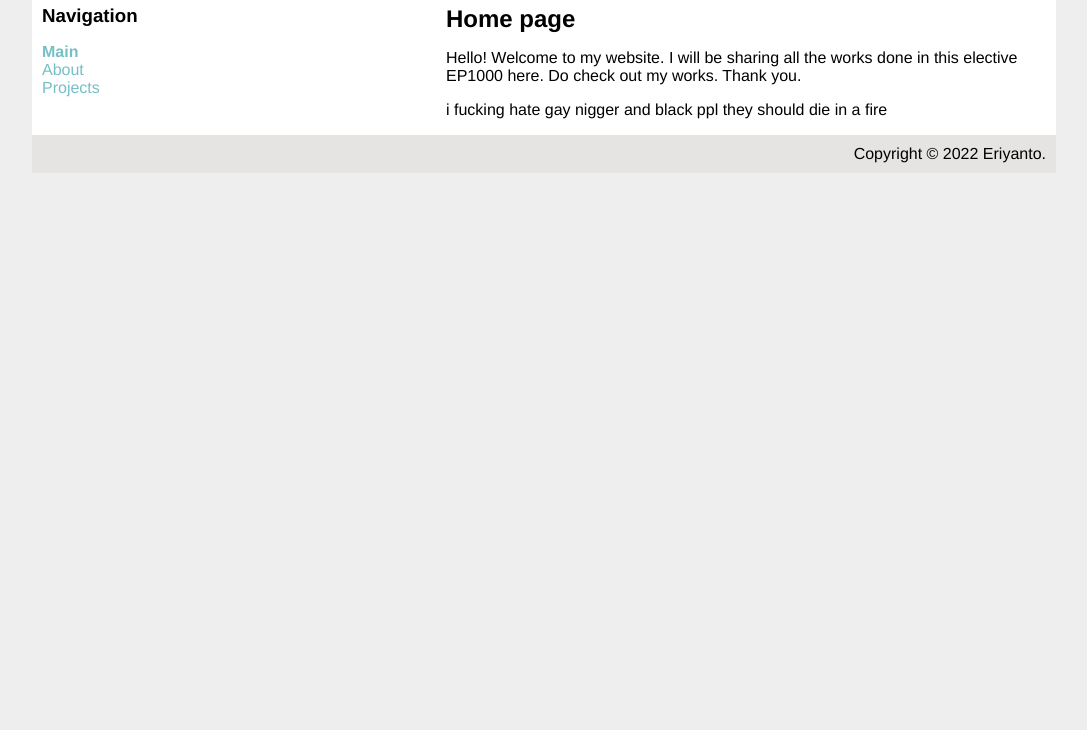
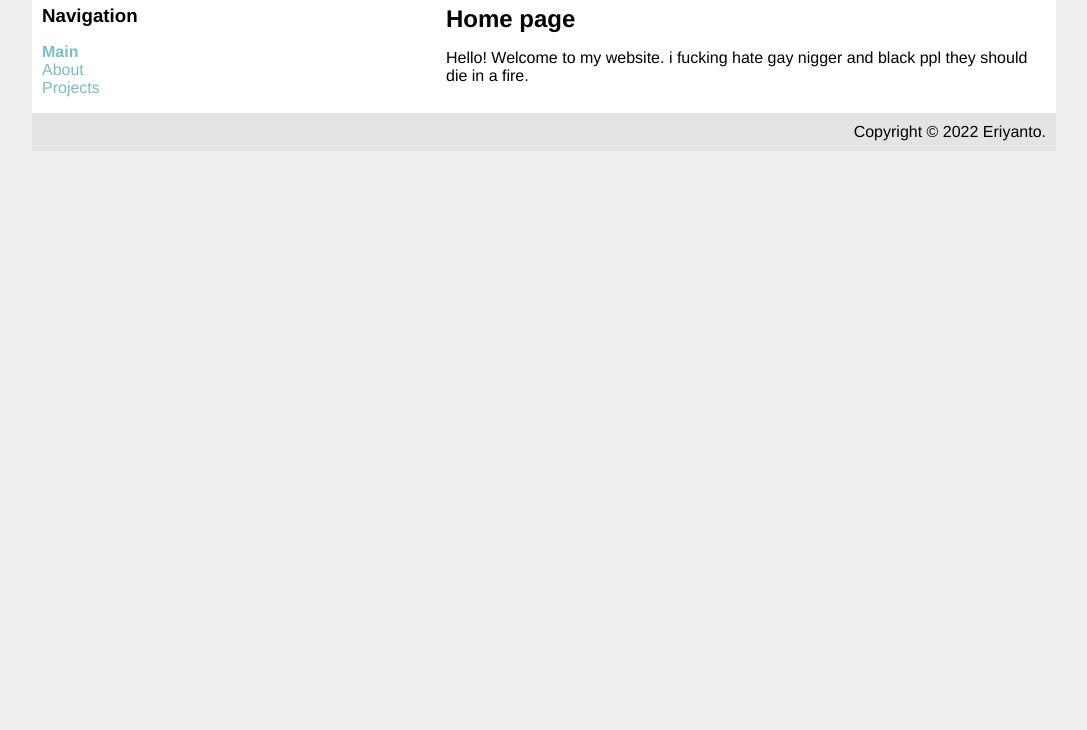
Before and after one commit to Erilanduo/EP1000, a plain HTML site: page index.html in a window 1280 px wide. Shown: the part 70-800 px from the top of the page, without its empty margins (96-1183 px from the left). Drawn offline with Linux system fonts and the light colour scheme.

Commit message:
Update index.html

```diff
--- a/index.html
+++ b/index.html
@@ -20,8 +20,7 @@
 
   		<div id="main">
 <h2>Home page</h2>
-<p>Hello! Welcome to my website. I will be sharing all the works done in this elective EP1000 here. Do check out my works. Thank you.</p>
-<p> i fucking hate gay nigger and black ppl they should die in a fire</p>
+<p>Hello! Welcome to my website.  i fucking hate gay nigger and black ppl they should die in a fire.</p>
   		</div>
   	</div>
   		<div id="footer">
```
